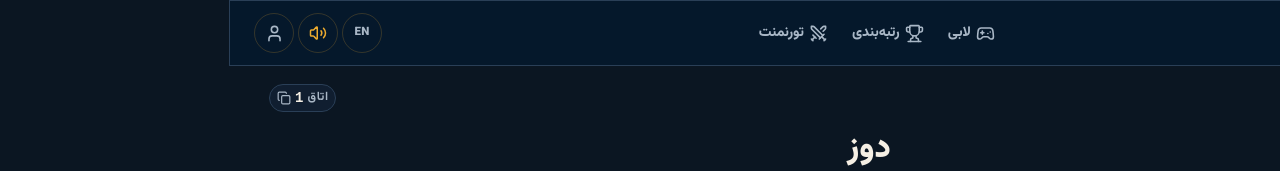
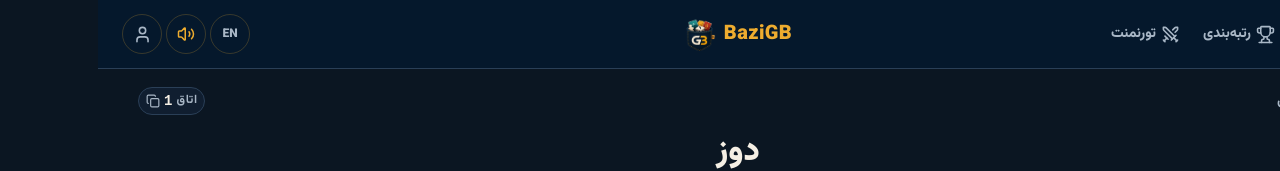
Before and after one commit to msaeedlavasani/BaziGB-modular-architecture, a Next.js app in the folder apps/web/: page /play/1 in a window 1280 px wide. Shown: the top 171 px of the page. Built offline with nearby package versions, Linux system fonts and the light colour scheme; no server answers.

Commit message:
fix(ui): stabilize full-width centered header layout

```diff
--- a/apps/web/src/components/layout/Header.tsx
+++ b/apps/web/src/components/layout/Header.tsx
@@ -56,9 +56,13 @@ export default function Header({ locale = 'fa' }: HeaderProps) {
     p: 0,
     borderRadius: '50%',
     border: '1px solid',
-    borderColor: alpha(theme.palette.primary.main, 0.2),
+    borderColor: alpha(theme.palette.primary.main, 0.22),
     color: 'text.secondary',
     flexShrink: 0,
+    display: 'inline-flex',
+    alignItems: 'center',
+    justifyContent: 'center',
+    lineHeight: 1,
   } as const;
 
   return (
@@ -67,76 +71,46 @@ export default function Header({ locale = 'fa' }: HeaderProps) {
       elevation={0}
       sx={{
         top: 0,
+        left: 0,
+        right: 0,
+        width: '100%',
+        maxWidth: '100%',
         zIndex: 40,
-        bgcolor: alpha(theme.palette.secondary.main, 0.92),
+        bgcolor: alpha(theme.palette.secondary.main, 0.96),
         backdropFilter: 'blur(10px)',
+        border: 0,
         borderBottom: '1px solid',
-        borderColor: 'divider',
+        borderBottomColor: 'divider',
+        borderRadius: 0,
+        overflowX: 'clip',
+        boxSizing: 'border-box',
       }}
     >
       <Toolbar
+        disableGutters
         sx={{
+          position: 'relative',
           width: '100%',
-          minHeight: { xs: 64, sm: 64 },
-          px: { xs: 1.25, sm: 3, md: 6 },
-          position: 'relative',
-          display: 'flex',
-          alignItems: 'center',
-          gap: { xs: 0.5, sm: 2, md: 4 },
+          maxWidth: 1440,
+          minHeight: { xs: 64, md: 68 },
+          mx: 'auto',
+          px: { xs: 2, sm: 3, md: 6 },
+          boxSizing: 'border-box',
+          direction: 'ltr',
         }}
       >
-        <Link
-          href={localizedAppRoute(locale, 'lobby')}
-          aria-label="BaziGB"
-          style={{
-            textDecoration: 'none',
-            display: 'flex',
-            alignItems: 'center',
-          }}
-        >
-          <Box
-            sx={{
-              position: { xs: 'absolute', sm: 'relative' },
-              insetInlineStart: { xs: '50%', sm: 'auto' },
-              top: { xs: '50%', sm: 'auto' },
-              transform: { xs: 'translate(-50%, -50%)', sm: 'none' },
-              width: { xs: 38, sm: 36 },
-              height: { xs: 38, sm: 36 },
-              overflow: 'hidden',
-              borderRadius: 2.5,
-              flexShrink: 0,
-              zIndex: 2,
-            }}
-          >
-            <Image src="/brand/logo-icon.png" alt="BaziGB" fill sizes="38px" style={{ objectFit: 'contain' }} />
-          </Box>
-          <Typography
-            variant="h5"
-            sx={{
-              marginInlineStart: 2,
-              color: 'primary.main',
-              fontWeight: 900,
-              letterSpacing: '0.02em',
-              whiteSpace: 'nowrap',
-              display: { xs: 'none', sm: 'block' },
-            }}
-          >
-            BaziGB
-          </Typography>
-        </Link>
-
         <Box
           component="nav"
           aria-label={messages.navigation.lobby}
           sx={{
+            position: 'absolute',
+            right: { xs: 8, sm: 12, md: 24 },
+            top: '50%',
+            transform: 'translateY(-50%)',
             display: 'flex',
             alignItems: 'center',
-            gap: { xs: 0.25, sm: 0.75, md: 1.5 },
-            flexGrow: { xs: 0, sm: 1 },
-            justifyContent: { xs: 'flex-start', sm: 'center' },
-            minWidth: 0,
-            order: { xs: 2, sm: 0 },
-            marginInlineStart: { xs: 'auto', sm: 0 },
+            gap: { xs: 0.25, sm: 0.75, md: 1.25 },
+            direction: theme.direction,
           }}
         >
           {navLinks.map((link) => {
@@ -158,8 +132,11 @@ export default function Header({ locale = 'fa' }: HeaderProps) {
                     py: { xs: 0, md: 1 },
                     borderRadius: { xs: '50%', md: 2.5 },
                     color: active ? 'secondary.main' : 'text.secondary',
-                    columnGap: { xs: 0, md: 1.25 },
-                    '& .MuiButton-startIcon': { margin: 0 },
+                    gap: { xs: 0, md: 1.25 },
+                    whiteSpace: 'nowrap',
+                    '& .MuiButton-startIcon': {
+                      margin: 0,
+                    },
                     '&:hover': {
                       color: active ? 'secondary.main' : 'primary.main',
                       bgcolor: active ? 'primary.light' : alpha(theme.palette.primary.main, 0.08),
@@ -175,38 +152,70 @@ export default function Header({ locale = 'fa' }: HeaderProps) {
           })}
         </Box>
 
+        <Link
+          href={localizedAppRoute(locale, 'lobby')}
+          aria-label="BaziGB"
+          style={{
+            position: 'absolute',
+            left: '50%',
+            top: '50%',
+            transform: 'translate(-50%, -50%)',
+            textDecoration: 'none',
+            display: 'flex',
+            alignItems: 'center',
+          }}
+        >
           <Box
             sx={{
+              position: 'relative',
+              width: { xs: 38, md: 34 },
+              height: { xs: 38, md: 34 },
+              flexShrink: 0,
+            }}
+          >
+            <Image src="/brand/logo-icon.png" alt="BaziGB" fill sizes="38px" style={{ objectFit: 'contain' }} />
+          </Box>
+          <Typography
+            variant="h5"
+            sx={{
+              ml: 1.5,
+              color: 'primary.main',
+              fontWeight: 900,
+              letterSpacing: '0.02em',
+              whiteSpace: 'nowrap',
+              display: { xs: 'none', md: 'block' },
+            }}
+          >
+            BaziGB
+          </Typography>
+        </Link>
+
+        <Box
+          sx={{
+            position: 'absolute',
+            left: { xs: 8, sm: 12, md: 24 },
+            top: '50%',
+            transform: 'translateY(-50%)',
             display: 'flex',
             alignItems: 'center',
             gap: { xs: 0.35, sm: 0.75, md: 1 },
-            flexShrink: 0,
-            order: { xs: 0, sm: 0 },
+            direction: 'ltr',
           }}
         >
-          {!isAdmin && (
-            <Tooltip title={languageMessages.label}>
-              <Button
-                component="a"
-                href={alternateHref}
-                aria-label={languageMessages.label}
+          <Tooltip title={messages.navigation.profile}>
+            <IconButton
+              component={Link}
+              href={localizedAppRoute(locale, 'profile')}
+              aria-current={routePathname === APP_ROUTES.profile ? 'page' : undefined}
+              aria-label={messages.navigation.profile}
               sx={{
                 ...circleControlSx,
-                  fontWeight: 900,
-                  letterSpacing: '0.02em',
-                  fontSize: { xs: '0.67rem', sm: '0.72rem' },
-                  lineHeight: 1,
-                  '&:hover': {
-                    borderColor: alpha(theme.palette.primary.main, 0.5),
-                    bgcolor: alpha(theme.palette.primary.main, 0.08),
-                    color: 'primary.main',
-                  },
+                color: routePathname === APP_ROUTES.profile ? 'primary.main' : 'text.secondary',
               }}
             >
-                {languageMessages.shortLabel}
-              </Button>
+              <User size={19} />
+            </IconButton>
           </Tooltip>
-          )}
 
           <Tooltip title={muted ? messages.sound.enable : messages.sound.disable}>
             <IconButton
@@ -221,20 +230,29 @@ export default function Header({ locale = 'fa' }: HeaderProps) {
             </IconButton>
           </Tooltip>
 
-          <Tooltip title={messages.navigation.profile}>
-            <IconButton
-              component={Link}
-              href={localizedAppRoute(locale, 'profile')}
-              aria-current={routePathname === APP_ROUTES.profile ? 'page' : undefined}
-              aria-label={messages.navigation.profile}
+          {!isAdmin && (
+            <Tooltip title={languageMessages.label}>
+              <Button
+                component="a"
+                href={alternateHref}
+                aria-label={languageMessages.label}
                 sx={{
                   ...circleControlSx,
-                color: routePathname === APP_ROUTES.profile ? 'primary.main' : 'text.secondary',
+                  fontWeight: 900,
+                  letterSpacing: 0,
+                  fontSize: { xs: '0.72rem', sm: '0.75rem' },
+                  textAlign: 'center',
+                  '&:hover': {
+                    borderColor: alpha(theme.palette.primary.main, 0.5),
+                    bgcolor: alpha(theme.palette.primary.main, 0.08),
+                    color: 'primary.main',
+                  },
                 }}
               >
-              <User size={19} />
-            </IconButton>
+                {languageMessages.shortLabel}
+              </Button>
             </Tooltip>
+          )}
         </Box>
       </Toolbar>
     </AppBar>
```
Lines whose indentation alone changed are shown as unchanged.
